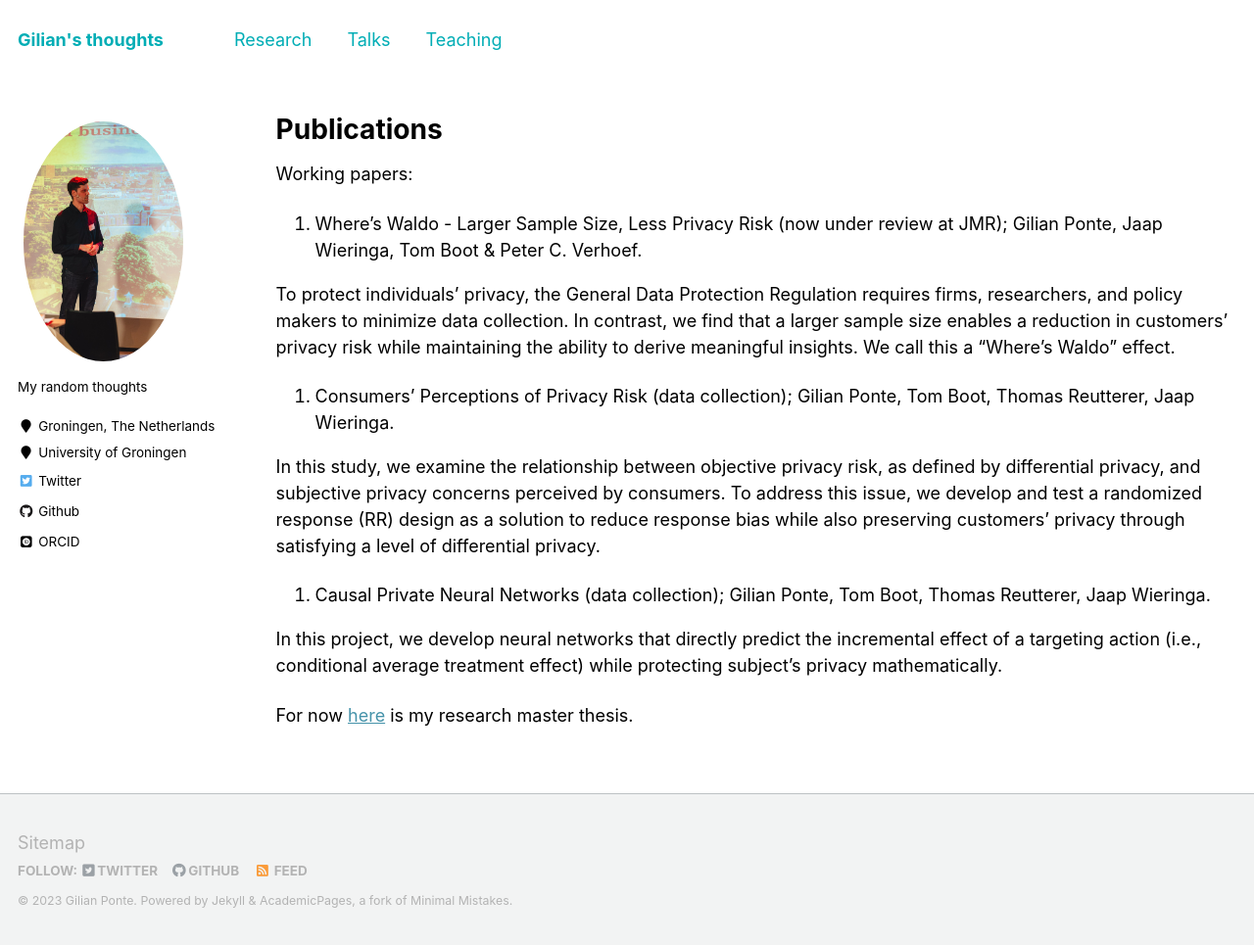
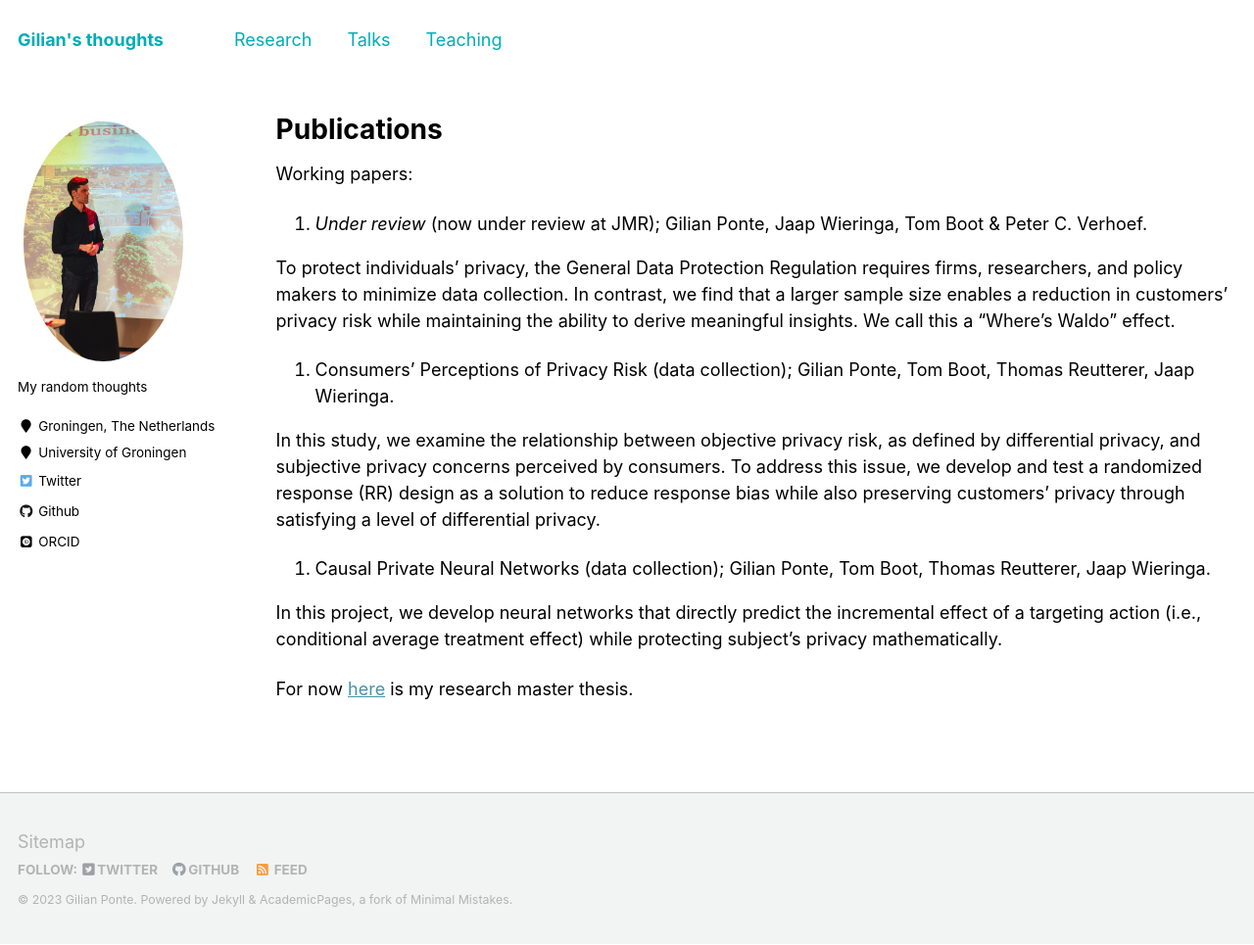
Before and after one commit to GilianPonte/gilianponte.github.io, a Jekyll site: the page built from _pages/publications.md, in a window 1280 px wide and 965 px high. Shown: the whole window at 98% size. Built offline with Jekyll 4.4.1, drawn with Linux system fonts in a browser that asks for light colours; some web fonts are replaced.

Commit message:
Update publications.md

```diff
--- a/_pages/publications.md
+++ b/_pages/publications.md
@@ -8,7 +8,7 @@ author_profile: true
 
 Working papers:
 
-1. Where's Waldo - Larger Sample Size, Less Privacy Risk (now under review at JMR); Gilian Ponte, Jaap Wieringa, Tom Boot & Peter C. Verhoef.
+1. _Under review_ (now under review at JMR); Gilian Ponte, Jaap Wieringa, Tom Boot & Peter C. Verhoef.
 
 To protect individuals’ privacy, the General Data Protection Regulation requires firms, researchers, and policy makers to minimize data collection. In contrast, we find that a larger sample size enables a reduction in customers' privacy risk while maintaining the ability to derive meaningful insights. We call this a “Where’s Waldo” effect.
 
```
